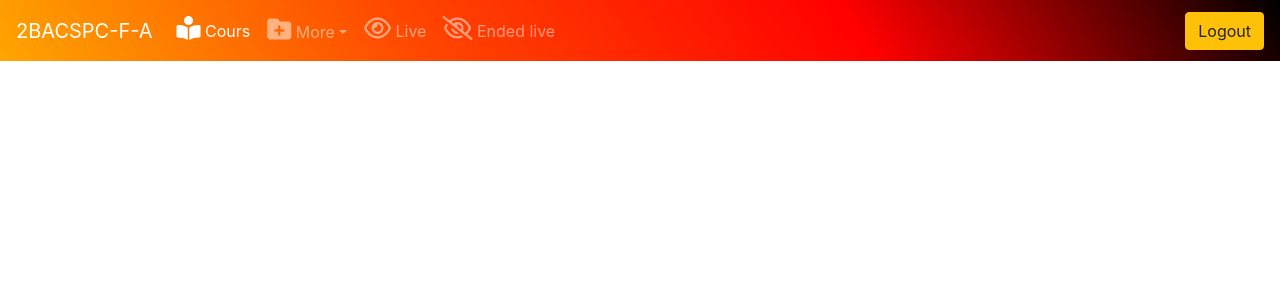
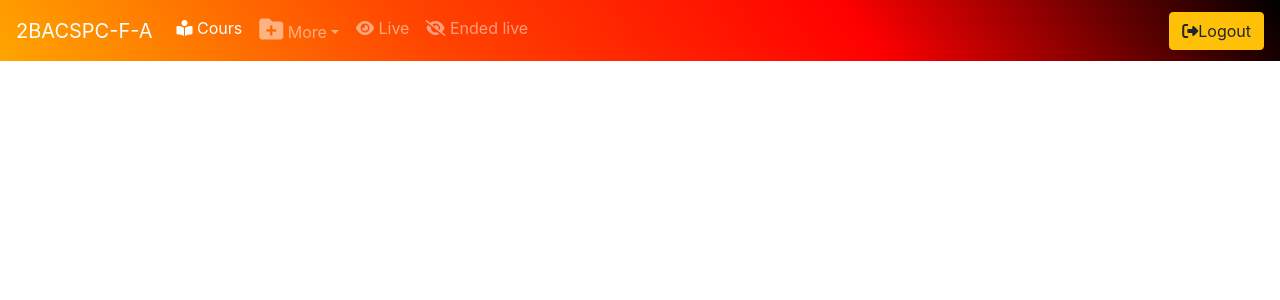
Before and after one commit to programmer262/Mozad, a Django app: page /classe/ in a window 1280 px wide. Shown: the top 300 px of the page. Run offline with Django 3.2, Linux system fonts and the light colour scheme; data that the repository does not hold is empty; some libraries are stand-ins or nearby versions.

Commit message:
Update main.html

```diff
--- a/templates/main.html
+++ b/templates/main.html
@@ -3,7 +3,7 @@
 <html>
 <head>
     <title>2BACSPC-F-A</title>
-
+<link rel="stylesheet" href="https://use.fontawesome.com/releases/v5.15.1/css/all.css" integrity="sha384-vp86vTRFVJgpjF9jiIGPEEqYqlDwgyBgEF109VFjmqGmIY/Y4HV4d3Gp2irVfcrp" crossorigin="anonymous">
     <meta name="viewport" content="width=device-width, initial-scale=1, maximum-scale=1, minimum-scale=1" />
 
     <link rel="stylesheet" href="https://stackpath.bootstrapcdn.com/bootstrap/4.4.1/css/bootstrap.min.css" integrity="sha384-Vkoo8x4CGsO3+Hhxv8T/Q5PaXtkKtu6ug5TOeNV6gBiFeWPGFN9MuhOf23Q9Ifjh" crossorigin="anonymous">
@@ -34,12 +34,12 @@
       <button class="navbar-toggler" type="button" data-toggle="collapse" data-target="#navbarSupportedContent" aria-controls="navbarSupportedContent" aria-expanded="false" aria-label="Toggle navigation">
         <span class="navbar-toggler-icon"></span>
       </button>
-      <a class="navbar-brand" href="{% url 'cour' %}">2BACSPC-F-A</a>
+      <a class="navbar-brand" href="">2BACSPC-F-A</a>
       <div class="collapse navbar-collapse" id="navbarSupportedContent">
         <ul class="navbar-nav mr-auto">
           <li class="nav-item active">
-            <a class="nav-link" href="{% url 'cour' %}"><i style='font-size:24px' class='fas fa-book-reader'></i>
-
+            <a class="nav-link" href="{% url 'cour' %}">
+<i class="fas fa-book-reader"></i>
  Cours <span class="sr-only">(current)</span></a>
           </li>
            <li class="nav-item">
@@ -49,23 +49,26 @@
 
 More</button>
   <div class="dropdown-menu" aria-labelledby="dropdownMenuButton">
-    <a class="dropdown-item" href="{% url 'exercice' %}"><i style='font-size:24px' class='fas'>&#xf518;</i>
-
+    <a class="dropdown-item" href="{% url 'exercice' %}">
+<i class="fas fa-dumbbell"></i>
 Exercices</a>
-    <a class="dropdown-item" href="{% url 'correction' %}"><i style='font-size:24px' class='fas fa-book'></i>
+    <a class="dropdown-item" href="{% url 'correction' %}">
+      <i class="fas fa-times"></i>
 Correction des Exercices</a>
   </div>
   </div>
 
 </li>
 <li class="nav-items">
-            <a class="nav-link" href="{% url 'classe' %}"><i style='font-size:24px' class='far'>&#xf06e;</i>
+            <a class="nav-link" href="{% url 'classe' %}">
+              <i class="fas fa-eye"></i>
             Live</a></li>
 <li class="nav-items">
-            <a class="nav-link" href="{% url 'live' %}"><i style='font-size:24px' class='far'>&#xf070;</i>
+            <a class="nav-link" href="{% url 'cour' %}"href="live">
+              <i class="fas fa-eye-slash"></i>
             Ended live</a></li>
 </ul>
-<a href="{% url 'logout' %}"><button class="btn btn-warning">Logout</button></a>
+<a href="{% url 'logout' %}"><button class="btn btn-warning"><i class="fas fa-sign-out-alt"></i>Logout</button></a>
  </div></nav>
 
      <div class="container">
```
